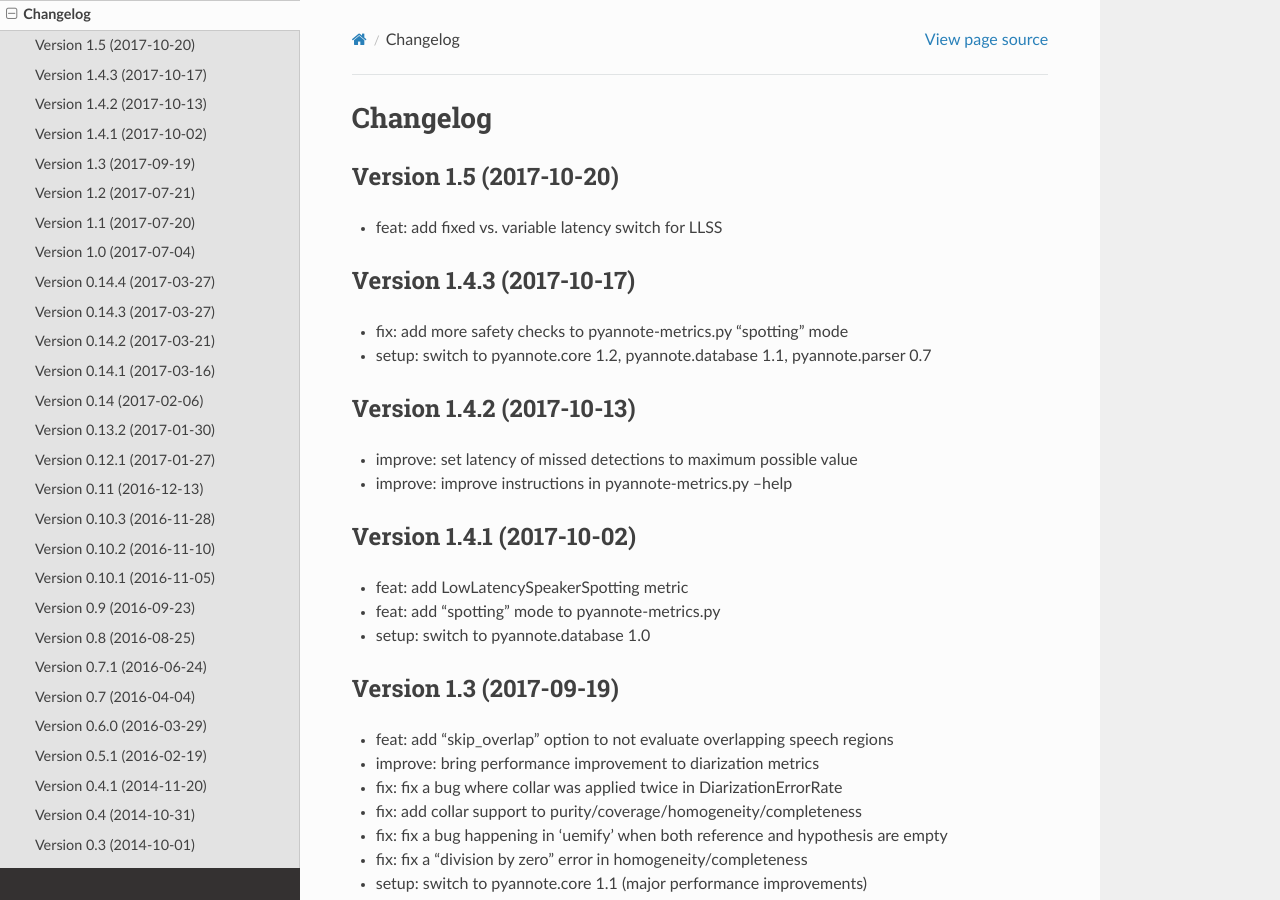
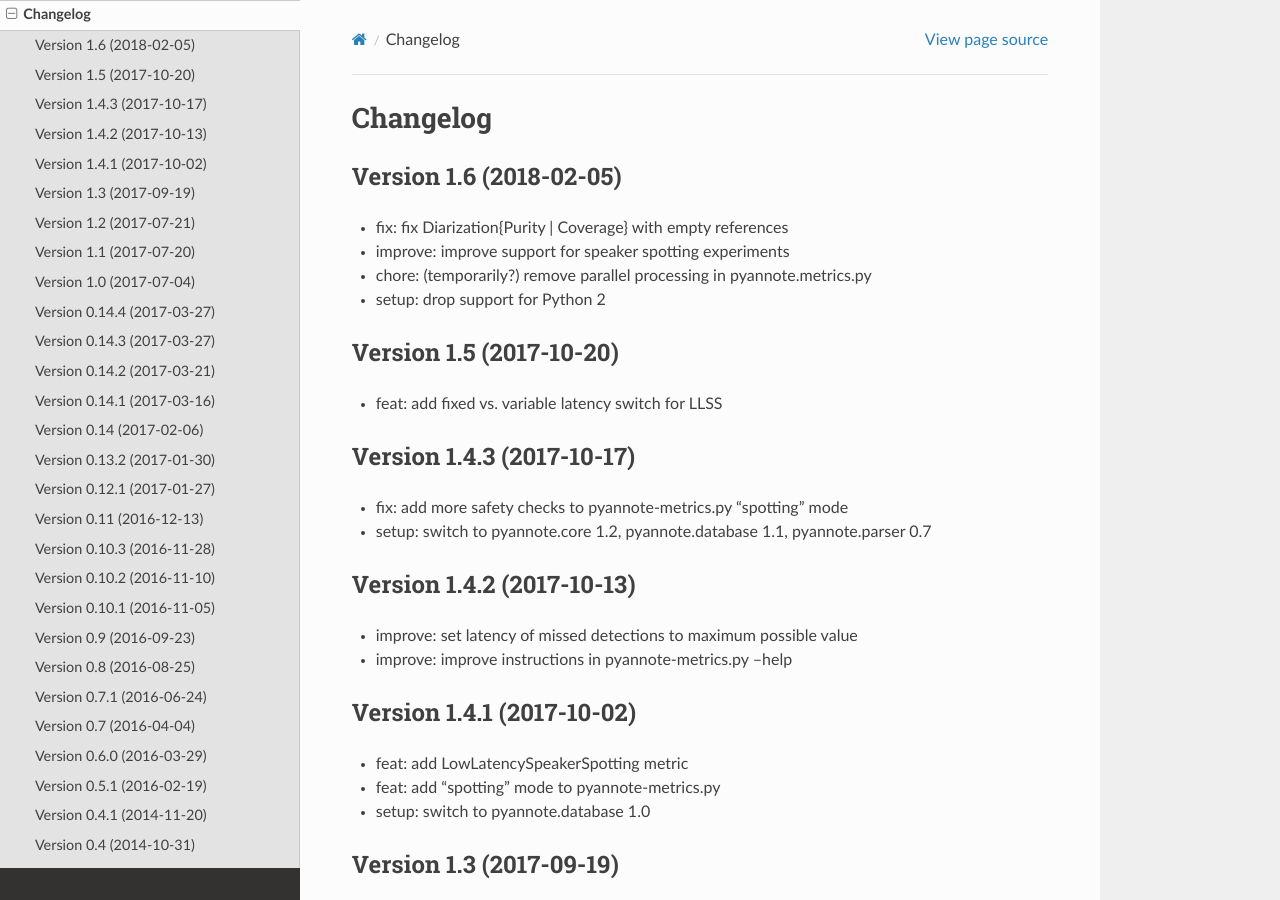
Before and after one commit to pyannote/pyannote-metrics, a Sphinx documentation site: the page built from docs/source/changelog.rst, in a window 1280 px wide and 900 px high. Built offline with Sphinx 7.4.7 and the Read the Docs theme 2.0.0, drawn with Linux system fonts in a browser that asks for light colours.

Commit message:
doc: update changelog

```diff
--- a/docs/source/changelog.rst
+++ b/docs/source/changelog.rst
@@ -1,6 +1,14 @@
 #########
 Changelog
 #########
+
+Version 1.6 (2018-02-05)
+~~~~~~~~~~~~~~~~~~~~~~~~
+
+- fix: fix Diarization{Purity | Coverage} with empty references
+- improve: improve support for speaker spotting experiments
+- chore: (temporarily?) remove parallel processing in pyannote.metrics.py
+- setup: drop support for Python 2
 
 Version 1.5 (2017-10-20)
 ~~~~~~~~~~~~~~~~~~~~~~~~
```
